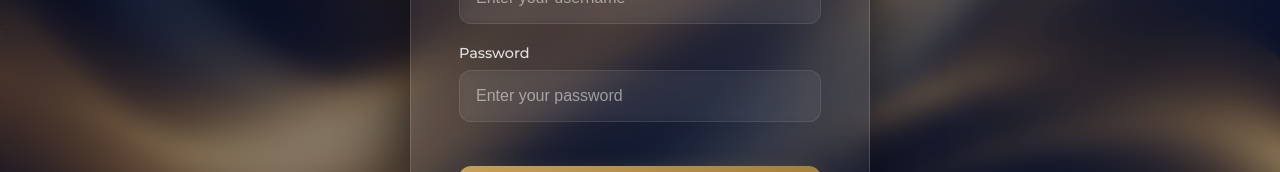
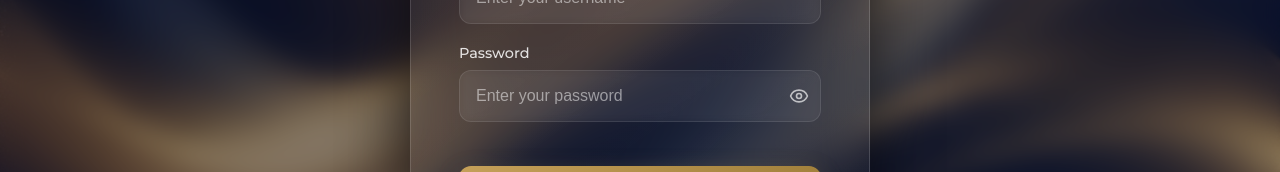
Before and after one commit to jojiraju/levante-convention-center-cms, a React (Vite) app: page /login in a window 1280 px wide. Shown: the part 457-629 px from the top of the page. Built offline with nearby package versions, Linux system fonts and the light colour scheme.

Commit message:
Add password visibility toggle to login form

```diff
--- a/src/pages/Login.jsx
+++ b/src/pages/Login.jsx
@@ -1,8 +1,11 @@
+import React, { useState } from 'react';
 import toast from 'react-hot-toast';
 import { useFormik } from 'formik';
 import * as Yup from 'yup';
+import { Eye, EyeOff } from 'lucide-react';
 
 export default function Login({ onLogin }) {
+  const [showPassword, setShowPassword] = useState(false);
   const formik = useFormik({
     initialValues: {
       username: '',
@@ -48,14 +51,37 @@
           </div>
           <div className="form-group">
             <label>Password</label>
+            <div style={{ position: 'relative' }}>
               <input
-              type="password"
+                type={showPassword ? "text" : "password"}
                 name="password"
                 value={formik.values.password}
                 onChange={formik.handleChange}
                 onBlur={formik.handleBlur}
                 placeholder="Enter your password"
+                style={{ paddingRight: '40px' }}
               />
+              <button
+                type="button"
+                onClick={() => setShowPassword(!showPassword)}
+                style={{
+                  position: 'absolute',
+                  right: '12px',
+                  top: '50%',
+                  transform: 'translateY(-50%)',
+                  background: 'none',
+                  border: 'none',
+                  color: 'var(--text-secondary)',
+                  cursor: 'pointer',
+                  display: 'flex',
+                  alignItems: 'center',
+                  justifyContent: 'center',
+                  padding: 0
+                }}
+              >
+                {showPassword ? <EyeOff size={20} /> : <Eye size={20} />}
+              </button>
+            </div>
             {formik.touched.password && formik.errors.password ? (
               <div style={{ color: 'var(--danger)', fontSize: '0.8rem', marginTop: '4px' }}>{formik.errors.password}</div>
             ) : null}
```
Lines whose indentation alone changed are shown as unchanged.
